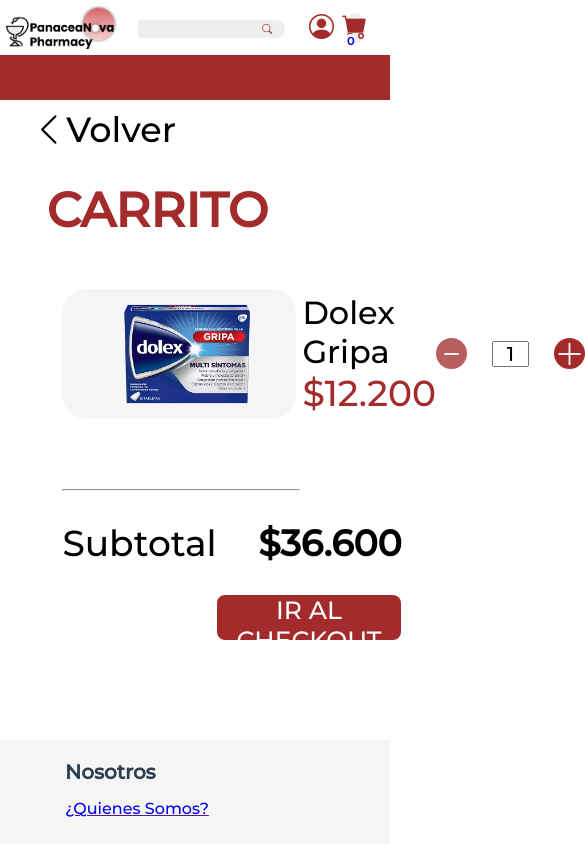
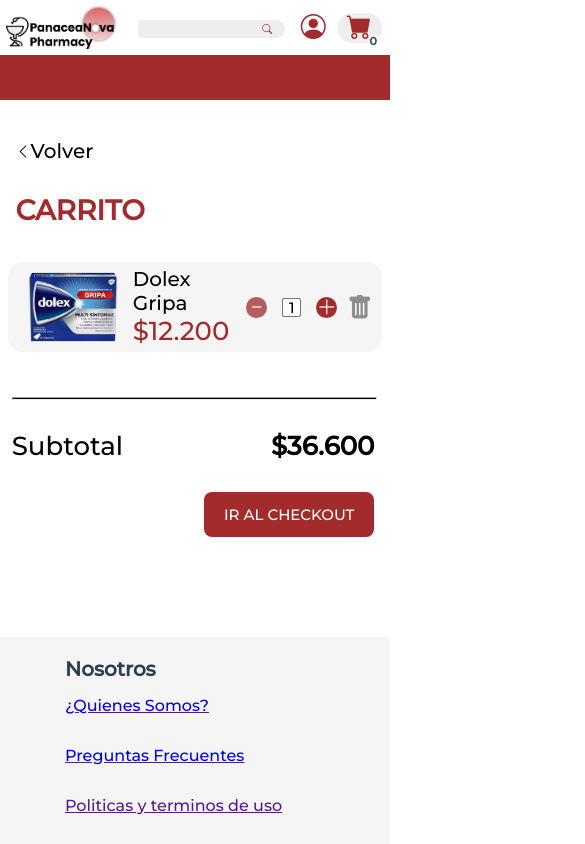
Before and after one commit to Juanse091/Panaceanova, a Vue app: page /Carrito in a window 390 px wide. Shown: the top 844 px of the page, 585 px wide, since content can reach past the window. Built offline with nearby package versions, Linux system fonts and the light colour scheme.

Commit message:
CarritoPage mobile 390px (media query 500px)

```diff
--- a/src/assets/css/CarritoPage.css
+++ b/src/assets/css/CarritoPage.css
@@ -192,3 +192,191 @@
     padding-right: 20px;
     padding-left: 20px;
 }
+
+@media (max-width: 500px) {
+    .back{
+        display: flex;
+        justify-content: left;
+        align-items: center;
+        flex-direction: row-reverse;
+        margin-left: 4%;
+        margin-top: 10%;
+    }
+
+    .btn_back > h2{
+        font-size: 20px;
+        font-family: 'Montserrat';
+        font-weight: 400;
+        color: black;
+    }
+
+    .back_icon{
+        font-size: 15px;
+        color: black;
+        padding-top: 2.2px;
+    }
+
+    .cart_title{
+        font-size: 28px;
+        font-family: 'Montserrat';
+        font-weight: 700;
+        color: #A32B2B;
+        display: flex;
+        margin-left: 4%;
+        margin-top: 30px;
+        margin-bottom: 35px;
+    }
+
+    .resumen{
+        background: #F5F5F5;
+        border-radius: 15px;
+        width: 96%;
+        margin-left: 2%;
+        margin-bottom: 15px;
+    }
+
+    .container_img_info{
+        display: flex;
+        flex-direction: row;
+        align-items: center;
+        margin-left: 20px;
+    }
+
+    .cart_img_producto{
+        height: auto;
+        width: 90px;
+    }
+
+    .cart_info{
+        display: flex;
+        flex-direction: column;
+        text-align: justify;
+        margin-left: 15px;
+    }
+
+    .cart_info>h2{
+        color: black;
+        font-family: Montserrat;
+        font-size: 20px;
+        font-weight: 500;
+    }
+
+    .cart_info>h3{
+        color: #A32B2B;
+        font-family: Montserrat;
+        font-size: 26px;
+        font-weight: 500;
+    }
+
+    .container_cantidad_trash{
+        display: flex;
+        flex-direction: row;
+        align-items: center;
+        margin-right: 10px;
+    }
+
+    .cart_cantidad{
+        display: flex;
+        flex-direction: row;
+        align-items: center;
+    }
+
+    .cart_minus_icon{
+        width: 21px;
+        height: 21px;
+        font-size: 20px;
+        color:white;
+        background-color: rgba(163, 43, 43, 0.76);
+        border-radius: 50%;
+        margin-right: 15px;
+    }
+
+    .cart_plus_icon{
+        width: 21px;
+        height: 21px;
+        font-size: 20px;
+        color:white;
+        background-color: #A32B2B;
+        border-radius: 50%;
+        margin-left: 15px;
+    }
+
+    .cart_quantity{
+        width: 15px;
+        height: 15px;
+        text-align: center;
+        font-family: 'Montserrat';
+        font-size: 15px;
+        font-weight: 400;
+        color: black;
+    }
+
+    .cart_trash_icon{
+        font-size: 25px;
+        margin-top: 3px;
+        margin-left: 10px;
+        color: rgba(141, 141, 141, 1);
+    }
+
+    .cart_line_container{
+        display:flex;
+        justify-content: left;
+        margin-left: 3%;
+    }
+
+    .cart_line_div{
+        width: 96%;
+        height: 0.5px;
+        background-color: black;
+        margin-top:30px;
+    }
+
+    .cart_pago{
+        width: 93%;
+        margin-left: 3%;
+        margin-top: 30px;
+        display: flex;
+        flex-direction: row;
+        justify-content: space-between;
+    }
+
+    .cart_pago>h2{
+        color: black;
+        font-family: Montserrat;
+        font-size: 26px;
+        font-weight: 500;
+    }
+
+    .container_precio_pagar{
+        display: flex;
+        flex-direction: column;
+        align-items: flex-end;
+        margin-bottom: 100px;
+    }
+
+    .container_precio_pagar>h2{
+        color: black;
+        font-family: Montserrat;
+        font-size: 26px;
+        font-weight: 600;
+    }
+
+    .cart_checkout{
+        margin-top: 30px;
+        border: none;
+        background-color: #A32B2B;
+        color: white;
+        height: 45px;
+        border-radius: 8px;
+        cursor: pointer;
+    }
+
+    .cart_checkout>p{
+        font-family: 'Montserrat';
+        font-size: 15px;
+        font-weight: 400;
+        padding-right: 20px;
+        padding-left: 20px;
+    }
+
+}
--- a/src/assets/css/NavBar.css
+++ b/src/assets/css/NavBar.css
@@ -121,7 +121,7 @@
 .shop_icon{
     font-size: 48.2px;
     color: #A32B2B;
-    position: absolute;
+    position: relative;
 }
 
 .counter{
--- a/src/components/NavBar.vue
+++ b/src/components/NavBar.vue
@@ -19,16 +19,12 @@
         </button>
       </div>
 
-      <router-link to="/Carrito">
         <div class="shop_container">
-          <button class="shoppingcart" style="border: none;">
-              <i class="bi bi-cart-fill shop_icon"></i>
-          </button>
+          <button class="shoppingcart" style="border: none;"> <router-link to="/Carrito"> <i class="bi bi-cart-fill shop_icon"></i> </router-link></button>
           <div class="counter">
               <p class="quant">0</p>
           </div>
         </div>
-      </router-link>
     </div>
 
   </header>
```
